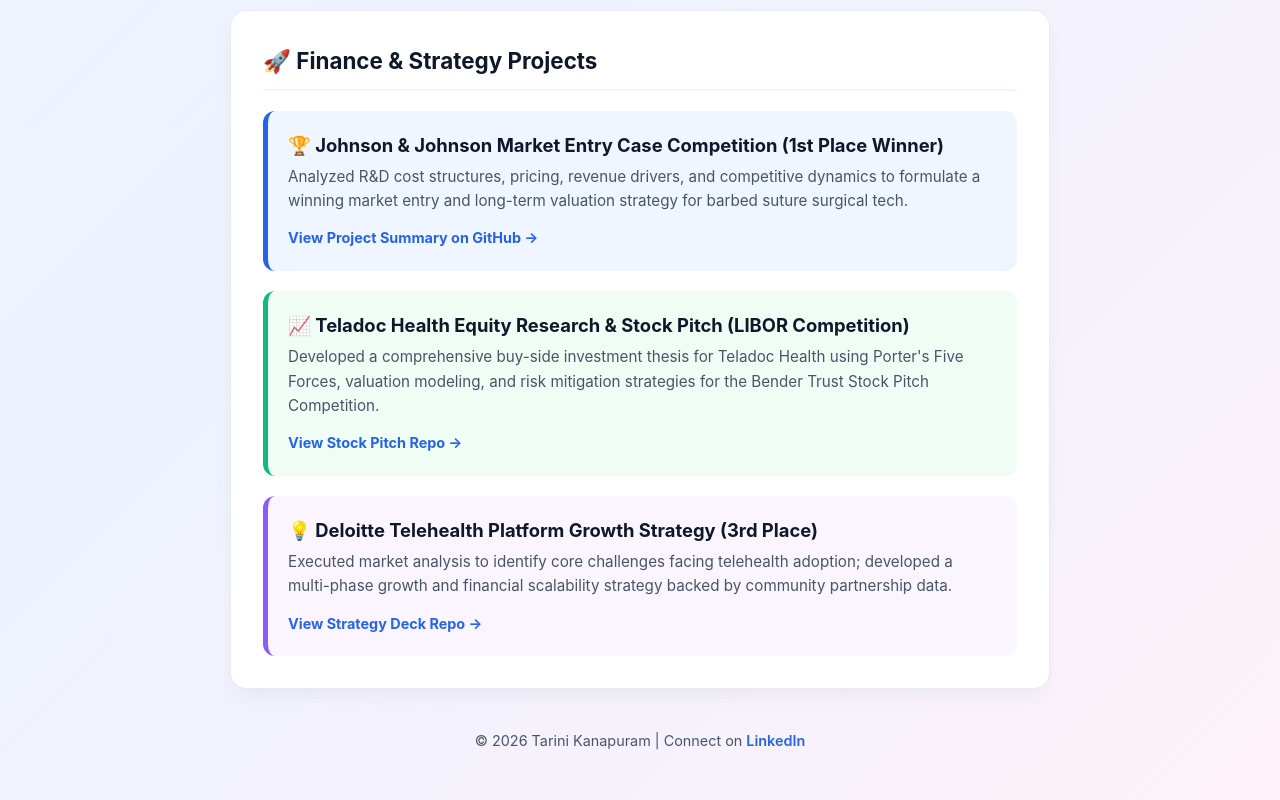
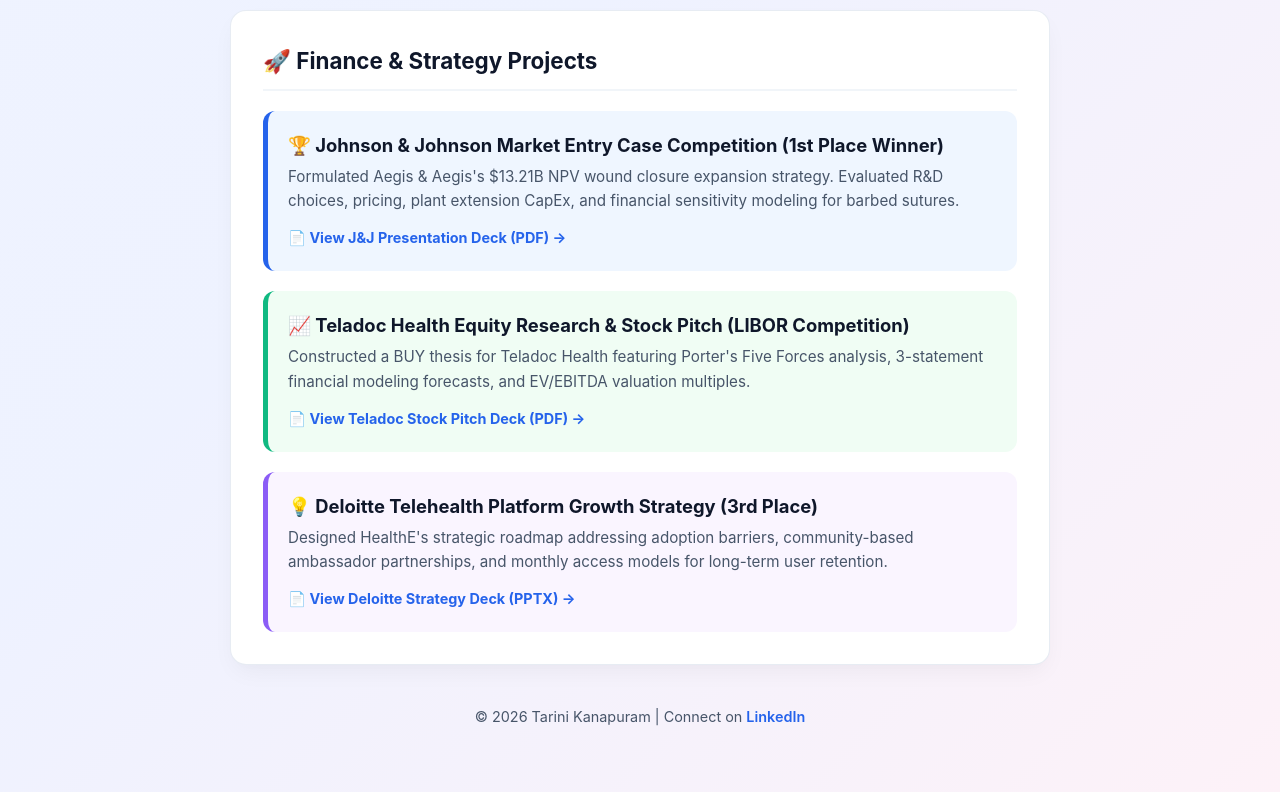
Before and after one commit to tk842/tk842.github.io, a plain HTML site: page index.html in a window 1280 px wide. Shown: the part 889-1689 px from the top of the page. Drawn offline with Linux system fonts and the light colour scheme.

Commit message:
Update index.html

```diff
--- a/index.html
+++ b/index.html
@@ -123,6 +123,11 @@
       border-radius: 20px;
       font-size: 0.88rem;
       font-weight: 600;
+      transition: transform 0.2s ease;
+    }
+
+    .skill-tag:hover {
+      transform: translateY(-2px);
     }
 
     .skill-tag.blue { background-color: #eff6ff; color: #1d4ed8; border: 1px solid #bfdbfe; }
@@ -137,6 +142,7 @@
       background: #faf5ff;
       border-left: 5px solid #8b5cf6;
       margin-bottom: 1.25rem;
+      transition: transform 0.2s ease, box-shadow 0.2s ease;
     }
 
     .project-card:nth-child(2) {
@@ -147,6 +153,11 @@
     .project-card:nth-child(3) {
       background: #f0fdf4;
       border-left-color: #10b981;
+    }
+
+    .project-card:hover {
+      transform: translateY(-2px);
+      box-shadow: 0 6px 15px rgba(0,0,0,0.05);
     }
 
     .project-card:last-child {
@@ -176,17 +187,26 @@
       font-size: 0.9rem;
     }
 
+    .project-link:hover {
+      text-decoration: underline;
+    }
+
     footer {
       text-align: center;
       color: var(--text-muted);
       font-size: 0.9rem;
       margin-top: 2.5rem;
+      padding-bottom: 1rem;
     }
 
     footer a {
       color: var(--primary);
       text-decoration: none;
       font-weight: 600;
+    }
+
+    footer a:hover {
+      text-decoration: underline;
     }
   </style>
 </head>
@@ -199,11 +219,14 @@
       </div>
 
       <h1>Tarini Kanapuram</h1>
-      <div class="subtitle">Rutgers Business School | Honors College Finance Major (GPA: 4.00)</div>
+      <!-- Subtitle with GPA removed -->
+      <div class="subtitle">Rutgers Business School | Honors College Finance Major</div>
 
+      <!-- Requirement 1: Personal Statement -->
       <p class="tagline">An ambitious finance student at Rutgers Business School with hands-on experience in M&A origination, venture capital, and valuation modeling, dedicated to pursuing a career in corporate banking and debt capital markets.</p>
     </header>
 
+    <!-- Requirement 2: Colorful Skills Showcase -->
     <section id="skills">
       <h2>✨ Technical & Financial Skills</h2>
       <ul class="skills-list">
@@ -217,25 +240,26 @@
       </ul>
     </section>
 
+    <!-- Requirement 3: Projects Section with Direct File Attachments -->
     <section id="projects">
       <h2>🚀 Finance & Strategy Projects</h2>
 
       <div class="project-card">
         <div class="project-title">🏆 Johnson & Johnson Market Entry Case Competition (1st Place Winner)</div>
-        <p class="project-desc">Analyzed R&D cost structures, pricing, revenue drivers, and competitive dynamics to formulate a winning market entry and long-term valuation strategy for barbed suture surgical tech.</p>
-        <a href="https://github.com/tarinik09" target="_blank" class="project-link">View Project Summary on GitHub &rarr;</a>
+        <p class="project-desc">Formulated Aegis & Aegis's $13.21B NPV wound closure expansion strategy. Evaluated R&D choices, pricing, plant extension CapEx, and financial sensitivity modeling for barbed sutures.</p>
+        <a href="j&j.pptx - Google Slides.pdf" target="_blank" class="project-link">📄 View J&J Presentation Deck (PDF) &rarr;</a>
       </div>
 
       <div class="project-card">
         <div class="project-title">📈 Teladoc Health Equity Research & Stock Pitch (LIBOR Competition)</div>
-        <p class="project-desc">Developed a comprehensive buy-side investment thesis for Teladoc Health using Porter's Five Forces, valuation modeling, and risk mitigation strategies for the Bender Trust Stock Pitch Competition.</p>
-        <a href="https://github.com/tarinik09" target="_blank" class="project-link">View Stock Pitch Repo &rarr;</a>
+        <p class="project-desc">Constructed a BUY thesis for Teladoc Health featuring Porter's Five Forces analysis, 3-statement financial modeling forecasts, and EV/EBITDA valuation multiples.</p>
+        <a href="bender.pptx - Google Slides.pdf" target="_blank" class="project-link">📄 View Teladoc Stock Pitch Deck (PDF) &rarr;</a>
       </div>
 
       <div class="project-card">
         <div class="project-title">💡 Deloitte Telehealth Platform Growth Strategy (3rd Place)</div>
-        <p class="project-desc">Executed market analysis to identify core challenges facing telehealth adoption; developed a multi-phase growth and financial scalability strategy backed by community partnership data.</p>
-        <a href="https://github.com/tarinik09" target="_blank" class="project-link">View Strategy Deck Repo &rarr;</a>
+        <p class="project-desc">Designed HealthE's strategic roadmap addressing adoption barriers, community-based ambassador partnerships, and monthly access models for long-term user retention.</p>
+        <a href="deloitte.pptx" target="_blank" class="project-link">📄 View Deloitte Strategy Deck (PPTX) &rarr;</a>
       </div>
     </section>
 
```
